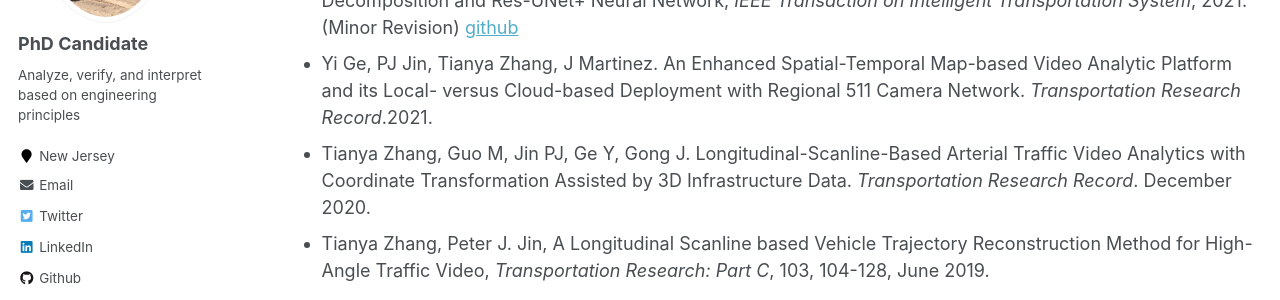
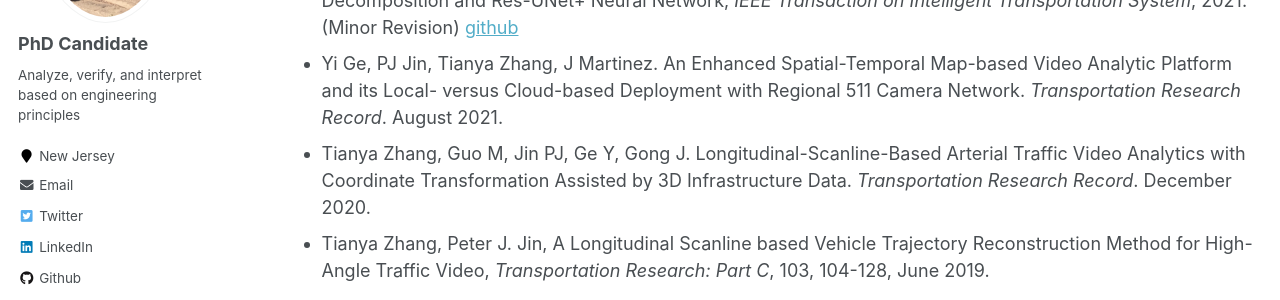
Before and after one commit to TeRyZh/Website, a Jekyll site: the page built from _pages/publications.md, in a window 1280 px wide and 900 px high. Shown: the part 442-742 px from the top of the window. Built offline with Jekyll 4.4.1, drawn with Linux system fonts in a browser that asks for light colours.

Commit message:
Update publications.md

```diff
--- a/_pages/publications.md
+++ b/_pages/publications.md
@@ -19,7 +19,7 @@ author_profile: true
 * Tianya Zhang, Peter Jin, Brennan. T, McVeigh, K. Traffic Signal Performance Measurements Generated with Stop-Bar Detector and Shockwave Theory. *Journal of Transportation Engineering, Part A: Systems*, 2021. (in progress)
 * Tianya Zhang, Peter Jin, Yi Ge, Ryhan Moghe, Xiaowen Jiang. Vehicle Detection for 511 Traffic Cameras with U-Shaped Dual Attention Inception Neural Networks and Spatial-Temporal Map. Transportation Reserach Record. (in Review) [github](https://github.com/TeRyZh/Detection-is-Tracking-511-CCTV-Camera-Vehicle-Detection-Using-STMap-and-DAIU-Net)
 * Tianya Zhang, Peter Jin, Spatial-Temporal Map Vehicle Trajectory Detection Using Dynamic Mode Decomposition and Res-UNet+ Neural Network, *IEEE Transaction on Intelligent Transportation System*, 2021. (Minor Revision) [github](https://github.com/TeRyZh/Reconstruction-NGSIM-Trajectory-with-DMD-and-Res_UNet_plus)
-* Yi Ge, PJ Jin, Tianya Zhang, J Martinez. An Enhanced Spatial-Temporal Map-based Video Analytic Platform and its Local- versus Cloud-based Deployment with Regional 511 Camera Network. *Transportation Research Record*.2021.
+* Yi Ge, PJ Jin, Tianya Zhang, J Martinez. An Enhanced Spatial-Temporal Map-based Video Analytic Platform and its Local- versus Cloud-based Deployment with Regional 511 Camera Network. *Transportation Research Record*. August 2021.
 * Tianya Zhang, Guo M, Jin PJ, Ge Y, Gong J. Longitudinal-Scanline-Based Arterial Traffic Video Analytics with Coordinate Transformation Assisted by 3D Infrastructure Data. *Transportation Research Record*. December 2020.
 * Tianya Zhang, Peter J. Jin, A Longitudinal Scanline based Vehicle Trajectory Reconstruction Method for High-Angle Traffic Video, *Transportation Research: Part C*, 103, 104-128, June 2019.
 
```
